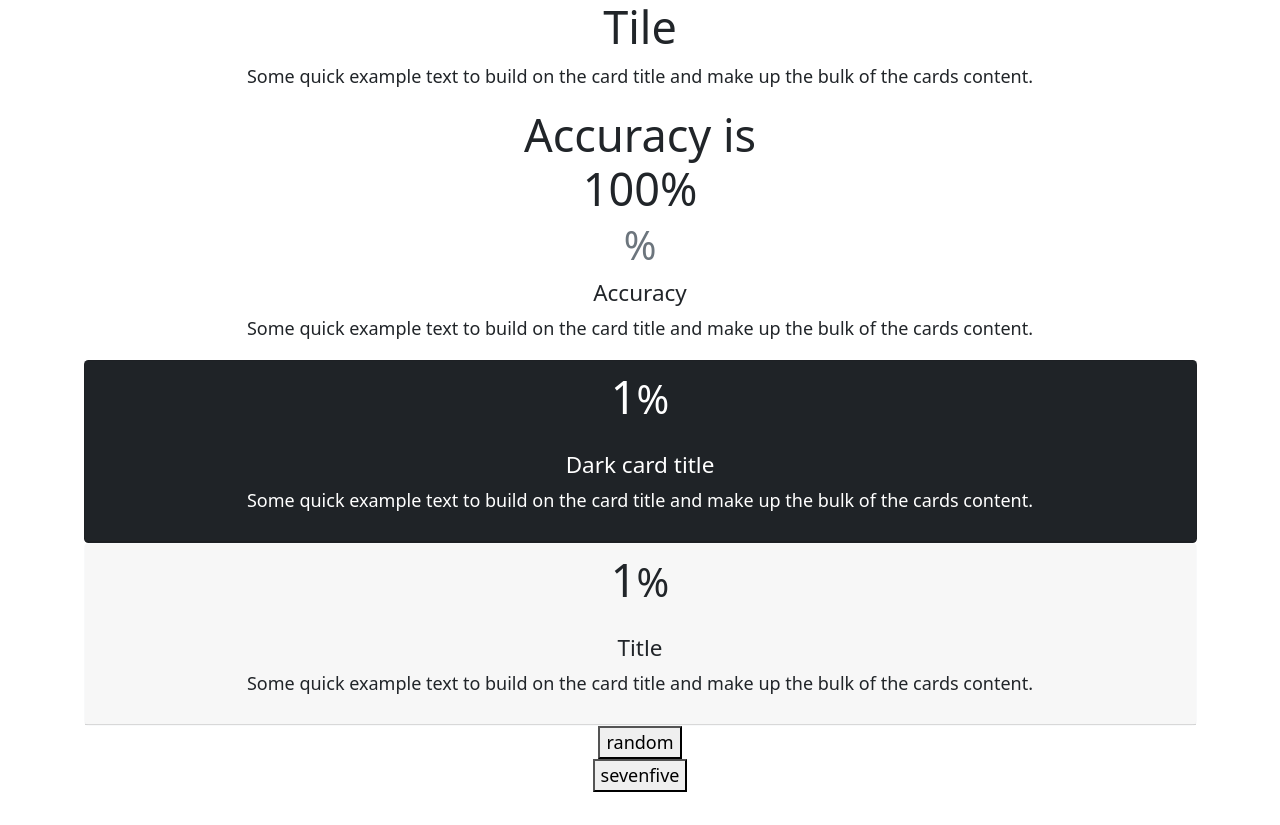
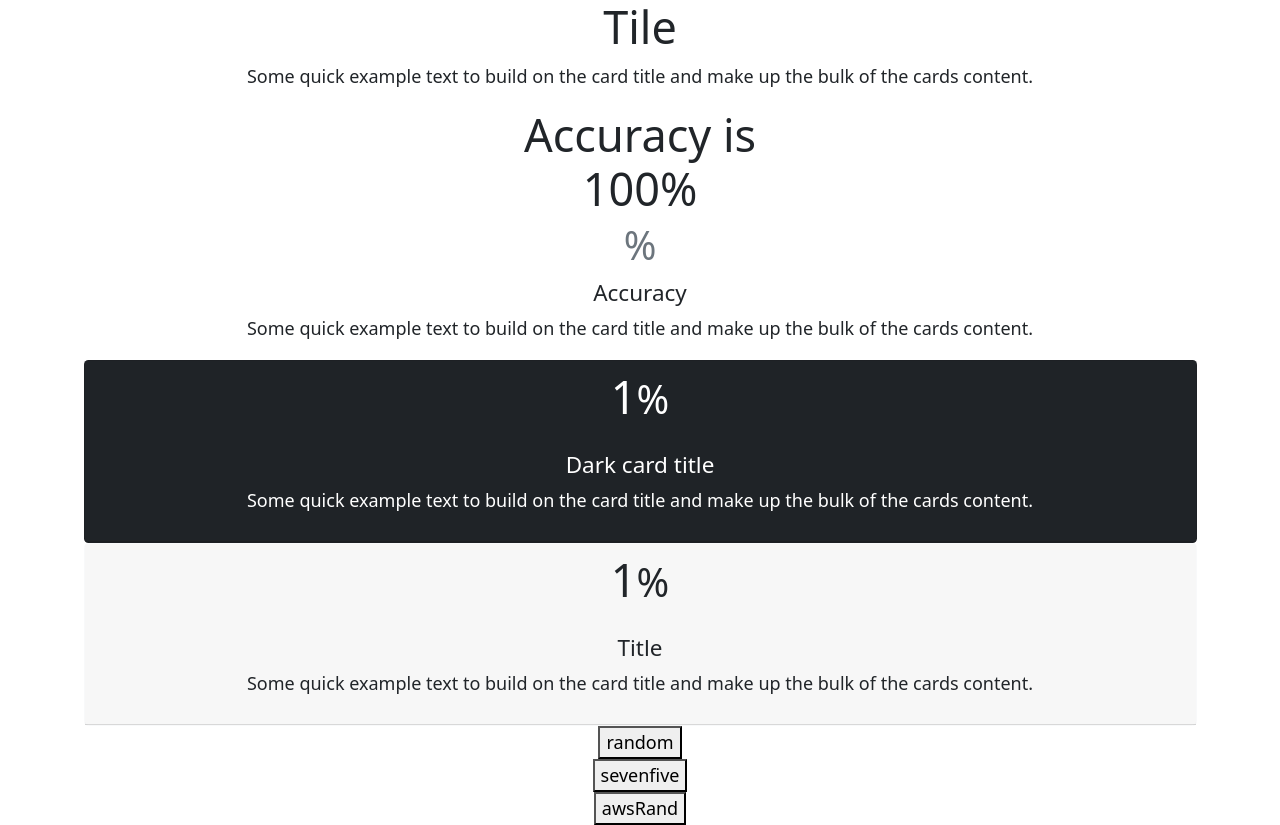
Before and after one commit to jmena/stock_ui, a Next.js app: page /posts/basic in a window 1280 px wide. Before the commit the page ends 800 px from the top, so only its background shows below. Built offline with nearby package versions, Linux system fonts and the light colour scheme.

Commit message:
fetch s3

```diff
--- a/pages/posts/basic.tsx
+++ b/pages/posts/basic.tsx
@@ -26,6 +26,12 @@ export default function Basic() {
             .then((received) => received.json())
             .then((data)=>data["accuracy"] as number)
             .then((receivedAccuracy)=> setAccuracy(receivedAccuracy))
+    }
+    function clicked3() {
+        fetch(' https://u17juufpz6.execute-api.us-east-1.amazonaws.com/Prod/hello/')
+            .then((received) => received.json())
+            .then((data) => data["accuracy"] as number)
+            .then((receivedAccuracy) => setAccuracy(receivedAccuracy))
     }
 
     return (
@@ -95,6 +101,12 @@ export default function Basic() {
                         </div>
                     </div>
 
+                    <div className="row text-center">
+                        <div className="col">
+                            <button onClick={clicked3}>awsRand</button>
+                        </div>
+                    </div>
+
                 </main>
             </div>
         </>
```
